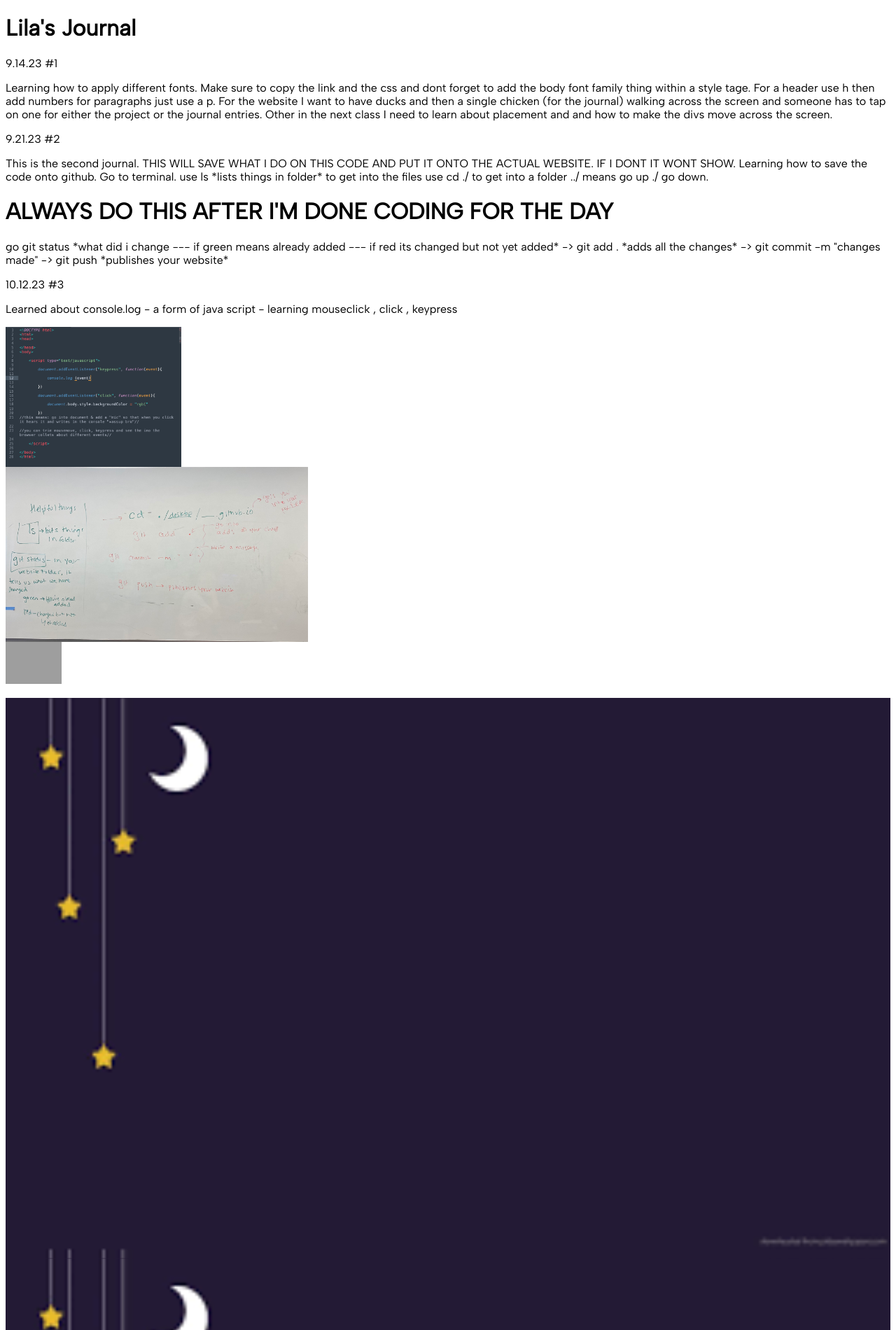
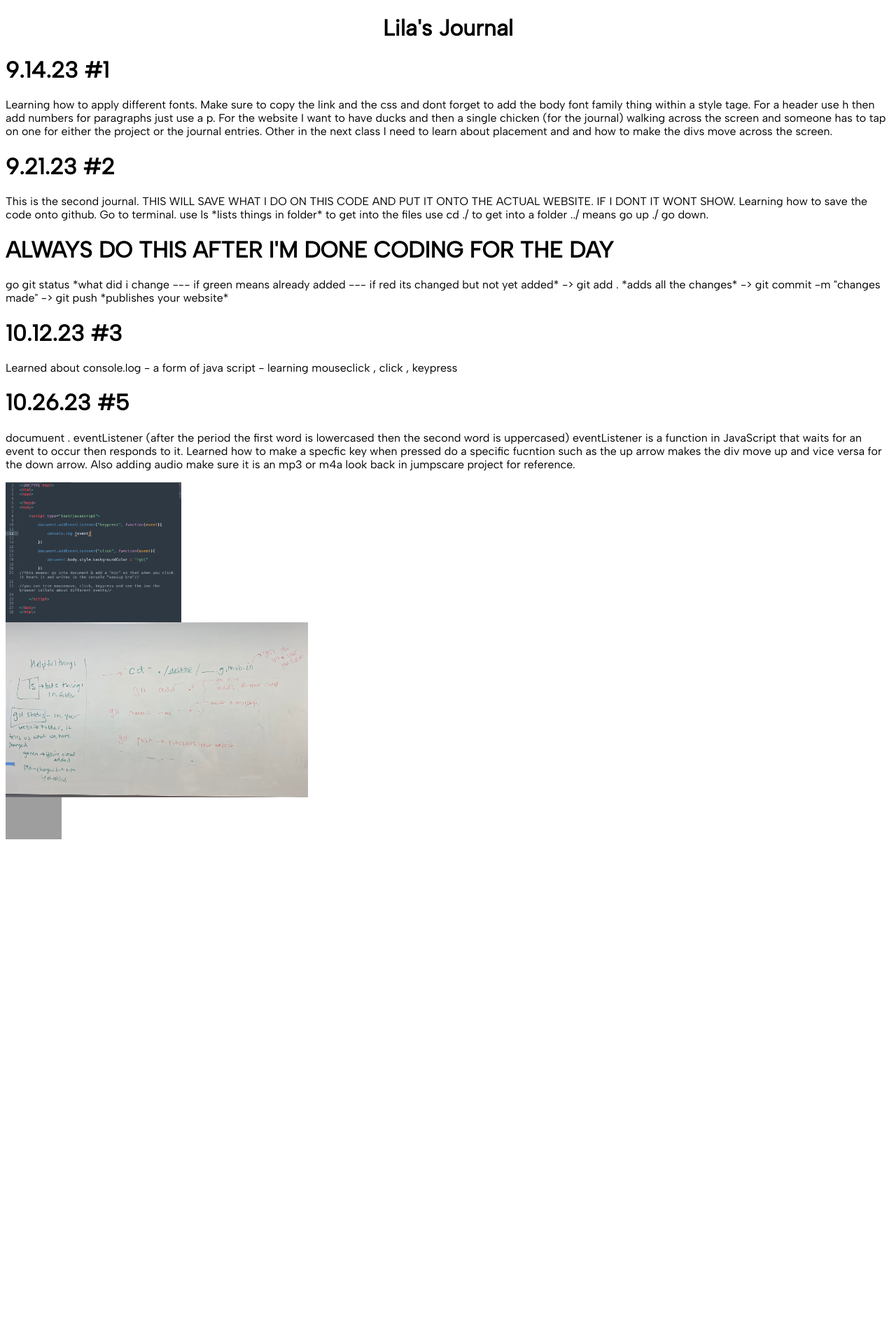
Before and after one commit to Skys143/Skys143.github.io, a plain HTML site: page journal.html in a window 1280 px wide. Shown: the top 1900 px of the page at 70% size. After the commit the page ends 1227 px from the top, so only its background shows below. Drawn offline with Linux system fonts and the light colour scheme; grey boxes are pictures that could not be loaded.

Commit message:
finished jumpscare

```diff
--- a/journal.html
+++ b/journal.html
@@ -41,11 +41,7 @@
  		background-size:contain;
  	}
 
- 	.container{
-		width:100%;
-		height:800px;
-		background-image: url(moon.png);
-		background-size: 100%;
+
 
 </style>
 
@@ -55,17 +51,17 @@
 
 
 
+<center><h1>
+	Lila's Journal
+</h1></center>
+
 <h1>
-	Lila's Journal
-</h1>
-
-<p>
-	9.14.23 #1</p>
+	9.14.23 #1</h1>
 	<p>
 	Learning how to apply different fonts. Make sure to copy the link and the css and dont forget to add the body font family thing within a style tage. For a header use h then add numbers for paragraphs just use a p. For the website I want to have ducks and then a single chicken (for the journal) walking across the screen and someone has to tap on one for either the project or the journal entries. Other in the next class I need to learn about placement and and how to make the divs move across the screen.
 </p>
 
-<p>9.21.23 #2</p>
+<h1>9.21.23 #2</h1>
 <p>This is the second journal. THIS WILL SAVE WHAT I DO ON THIS CODE AND PUT IT ONTO THE ACTUAL WEBSITE. IF I DONT IT WONT SHOW. Learning how to save the code onto github. Go to terminal. use ls *lists things in folder* to get into the files use cd ./ to get into a folder ../ means go up ./ go down.
 </p>
 
@@ -74,9 +70,11 @@
 	go git status *what did i change --- if green means already added --- if red its changed but not yet added* -> git add . *adds all the changes* -> git commit -m "changes made" -> git push *publishes your website*
 </p>
 
-<p>10.12.23 #3</p>
+<h1>10.12.23 #3</h1>
 <p>Learned about console.log - a form of java script - learning mouseclick , click , keypress </p>
 
+<h1>10.26.23 #5</h1>
+<p> documuent . eventListener (after the period the first word is lowercased then the second word is uppercased) eventListener is a function in JavaScript that waits for an event to occur then responds to it. Learned how to make a specfic key when pressed do a specific fucntion such as the up arrow makes the div move up and vice versa for the down arrow. Also adding audio make sure it is an mp3 or m4a look back in jumpscare project for reference.  </p>
 <div id="console"></div>
 
 <div id="git"></div>
@@ -88,8 +86,7 @@
 
 </div>
 
-<div class="container"></div>
-<div class="container"></div>
+
 </body>
 
 </html>
```
Also changed, not shown: jumpscare.html (+41 -3 lines), poof.gif (added), 2 other files.
